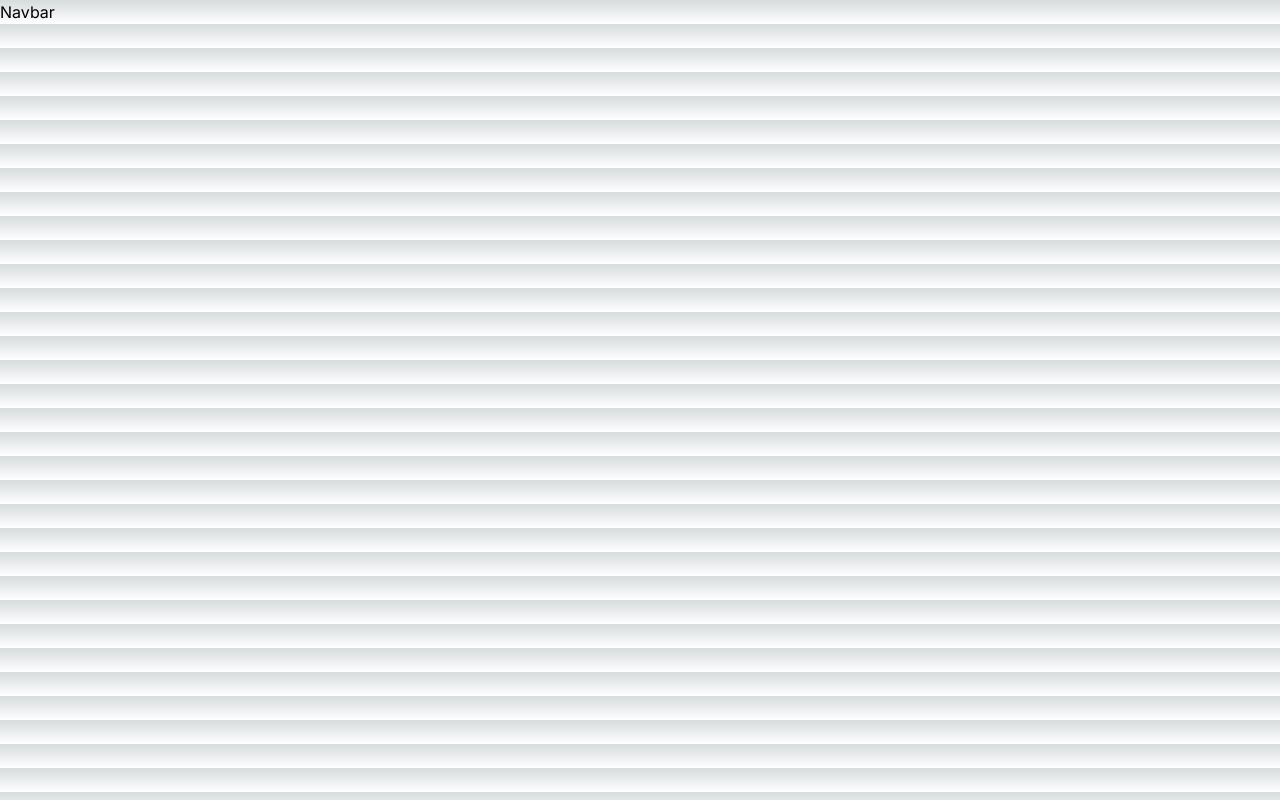
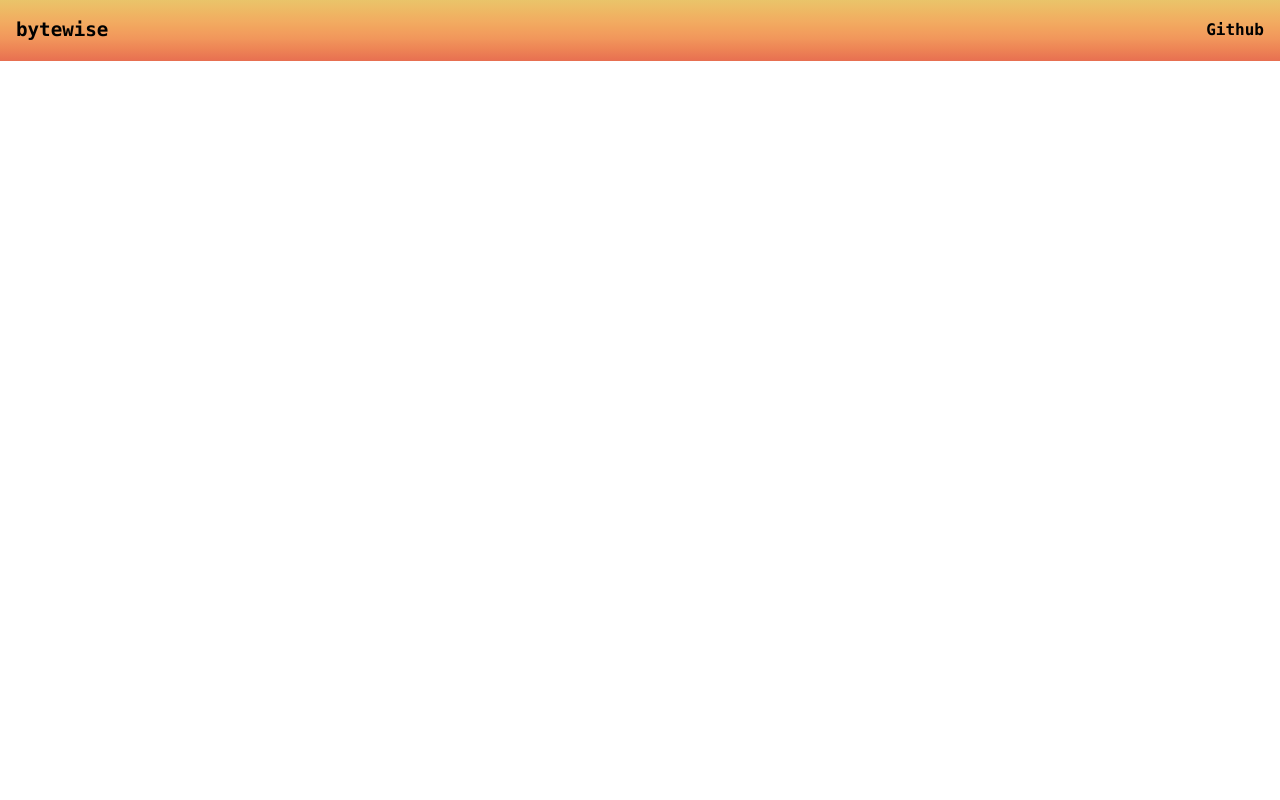
Before and after one commit to simplysabir/article-summarizer, a Next.js app: page / in a window 1280 px wide. Built offline with nearby package versions, Linux system fonts and the light colour scheme.

Commit message:
✨ feat : Navbar Completed

```diff
--- a/app/components/Navbar.jsx
+++ b/app/components/Navbar.jsx
@@ -1,8 +1,12 @@
 import React from 'react'
+import Link from 'next/link'
 
 const Navbar = () => {
   return (
-    <div>Navbar</div>
+    <nav className='font-mono flex items-center justify-between p-4'>
+      <h1 className='font-bold heading'>bytewise</h1>
+      <Link href={'https://github.com/simplysabir/article-summarizer'} target='_blank' className='font-bold'>Github</Link>
+    </nav>
   )
 }
 
--- a/app/globals.css
+++ b/app/globals.css
@@ -2,26 +2,16 @@
 @tailwind components;
 @tailwind utilities;
 
-:root {
-  --foreground-rgb: 0, 0, 0;
-  --background-start-rgb: 214, 219, 220;
-  --background-end-rgb: 255, 255, 255;
-}
 
-@media (prefers-color-scheme: dark) {
-  :root {
-    --foreground-rgb: 255, 255, 255;
-    --background-start-rgb: 0, 0, 0;
-    --background-end-rgb: 0, 0, 0;
-  }
-}
 
 body {
-  color: rgb(var(--foreground-rgb));
-  background: linear-gradient(
-      to bottom,
-      transparent,
-      rgb(var(--background-end-rgb))
-    )
-    rgb(var(--background-start-rgb));
+
+
+  background-image: linear-gradient(to top, #e76f51, #ea7953, #ed8355, #ef8c58, #f1965b, #f29d5d, #f2a45e, #f2ab61, #f0b162, #eeb864, #ecbe67, #e9c46a);    background-repeat: no-repeat;
+  width: 100%;
+
+
 }
+.heading{
+  font-size: 1.2rem;
+}
--- a/app/page.js
+++ b/app/page.js
@@ -4,7 +4,8 @@ import Navbar from './components/Navbar'
 export default function Home() {
   return (
     <>
-     <Navbar />
+    <Navbar />
+
     </>
   )
 }
```
